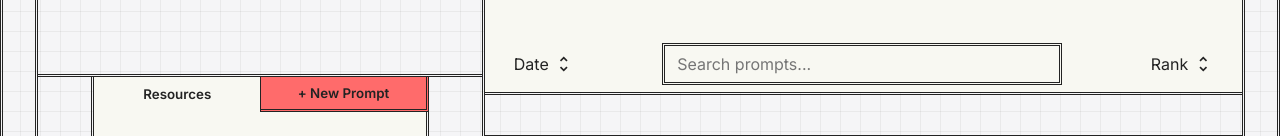
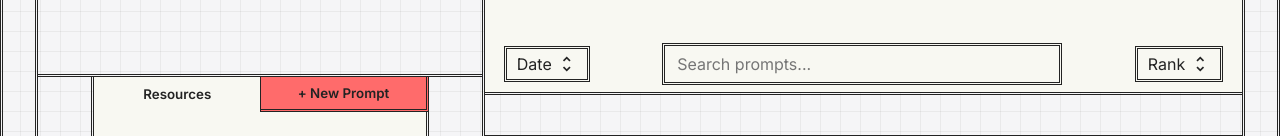
Before and after one commit to gethackly/gethackly.github.io, a website with bundled scripts: page features/garage-interface/frontend/garage.html in a window 1280 px wide. Shown: the part 309-445 px from the top of the page. Built offline with nearby package versions, Linux system fonts and the light colour scheme; no server answers.

Commit message:
Update garage.css

```diff
--- a/features/garage-interface/frontend/styles/garage.css
+++ b/features/garage-interface/frontend/styles/garage.css
@@ -520,6 +520,10 @@ main {
     align-items: center;
 }
 
+.desktop_layout button {
+    border: double 3px;
+}
+
 /* Mobile layout */
 .mobile_layout {
     display: none;
@@ -723,6 +727,7 @@ main {
     background-color: var(--blurry-color);
     cursor: not-allowed;
 }
+
 .action_button:hover {
     background-color: var(--blurry-color);
 }
```
